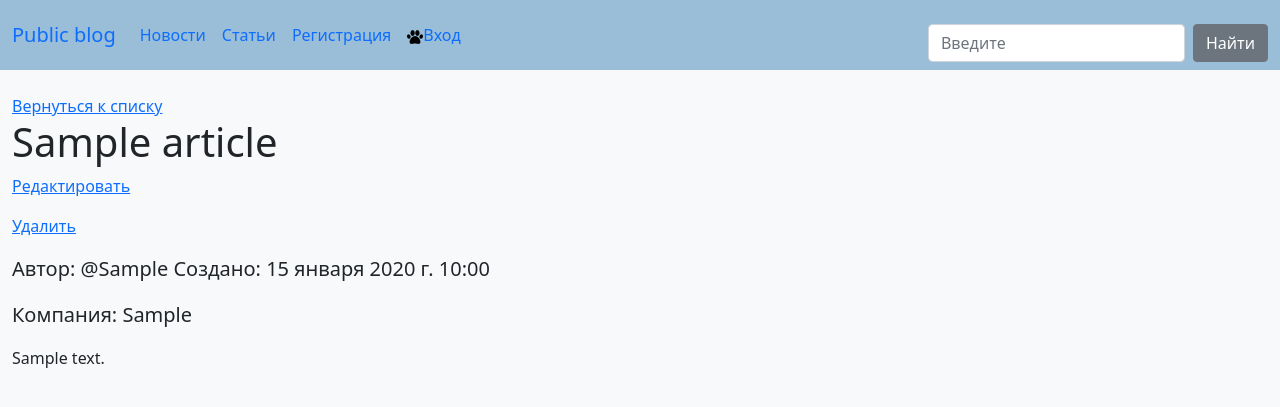
After one commit to Evgeniy-Pavlov/public_blog, a Django app: page /article-detail/1 in a window 1280 px wide. The commit adds this page. Shown: the top 407 px of the page. Run offline with Django 4.2, Linux system fonts and the light colour scheme; tables that the repository leaves empty hold one stand-in row (values such as "Sample post"); some libraries are stand-ins or nearby versions.

Commit message:
добавил формы создания и редактирования статей

```diff
--- a/blog/blog/urls.py
+++ b/blog/blog/urls.py
@@ -15,7 +15,7 @@ Including another URLconf
 """
 from django.contrib import admin
 from django.urls import path, include
-from mainapp.views import RegisterView, UserLoginView, UserLogoutView, UserUpdate, UserDetail, UserPasswordUpdate, ArticleList
+from mainapp.views import RegisterView, UserLoginView, UserLogoutView, UserUpdate, UserDetail, UserPasswordUpdate, ArticleList, ArticleDetail, ArticleCreate, ArticleUpdate
 from django.conf import settings
 from django.conf.urls.static import static
 
@@ -28,5 +28,8 @@ urlpatterns = [
     path('profile/<int:pk>', UserDetail.as_view()),
     path('change-password/<int:pk>', UserPasswordUpdate.as_view()),
     path('', ArticleList.as_view()),
-    path('ckeditor/', include('ckeditor_uploader.urls'))
+    path('ckeditor/', include('ckeditor_uploader.urls')),
+    path('article-detail/<int:pk>', ArticleDetail.as_view()),
+    path('article-create/', ArticleCreate.as_view()),
+    path('article-update/<int:pk>', ArticleUpdate.as_view())
 ] + static(settings.MEDIA_URL, document_root=settings.MEDIA_ROOT)
--- /dev/null
+++ b/blog/mainapp/templates/mainapp/article_detail.html
@@ -0,0 +1,19 @@
+{% extends "base.html" %}
+
+{% block body %}
+<a href="/">Вернуться к списку</a>
+    <h1 class="display-6">{{object.title}}</h1>
+    {% if art.author.id == user.id or user.is_superuser %}
+    <p class="card-text"><a href="/article-update/{{art.id}}">Редактировать</a></p>
+    <p class="card-text"><a href="/article-delete/{{art.id}}">Удалить</a></p>
+    {% endif %}
+    <p class="lead">
+        Автор: @{{object.author.usertag}} Создано: {{object.date_create}}
+      </p>
+      {% if object.author.company %}
+        <p class="lead">
+            Компания: {{object.author.company}}
+        </p>
+      {% endif %}
+    <div class="bd-example-snippet bd-code-snippet"><p>{{object.body | safe}}</p></div>
+{% endblock  %}
--- a/blog/mainapp/templates/mainapp/article_list.html
+++ b/blog/mainapp/templates/mainapp/article_list.html
@@ -4,9 +4,10 @@
 {% for art in object_list %}
     {% if not art.deleted %}
     <div class="card border-light mb-3" style="max-width: auto;">
-        <div class="card-header">@{{art.author.usertag}}</div>
+
 
     <div class="card-body">
+        <div class="lead">@{{art.author.usertag}}</div>
     <a href="/article-detail/{{art.id}}"><h5 class="card-title">{{art.title}}</h5></a>
     {% if art.author.id == user.id or user.is_superuser %}
     <p class="card-text"><a href="/article-update/{{art.id}}">Редактировать</a></p>
--- a/blog/mainapp/views.py
+++ b/blog/mainapp/views.py
@@ -1,7 +1,7 @@
 from django.shortcuts import render
 from django.views.generic import CreateView, UpdateView, DeleteView, DetailView, ListView
 from .models import UserBase, Article
-from .forms import RegisterForm, UpdateUserForm, UpdatePasswordForm
+from .forms import RegisterForm, UpdateUserForm, UpdatePasswordForm, ArticleForm
 from django.contrib.auth.views import LoginView, LogoutView, PasswordChangeView
 
 # Create your views here.
@@ -44,6 +44,30 @@ class UserPasswordUpdate(PasswordChangeView):
     template_name = 'mainapp/change_user_password.html'
     success_url = '/'
 
+
 class ArticleList(ListView):
+    """Представление статей списком."""
     model = Article
     template_name = 'mainapp/article_list.html'
+
+
+class ArticleDetail(DetailView):
+    """Представление статьи для чтения."""
+    model = Article
+    template_name = 'mainapp/article_detail.html'
+
+
+class ArticleCreate(CreateView):
+    """Представление создания статьи."""
+    model = Article
+    form_class = ArticleForm
+    template_name = 'mainapp/article_form.html'
+    success_url = '/'
+
+
+class ArticleUpdate(UpdateView):
+    """Представление редактирования и обновления статьи."""
+    model = Article
+    form_class = ArticleForm
+    template_name = 'mainapp/article_form.html'
+    success_url = '/'
--- a/blog/templates/base.html
+++ b/blog/templates/base.html
@@ -41,7 +41,7 @@
 
           {% if user.is_authenticated %}
 
-          <a class="btn btn-primary" style="margin-left: 5px;" href="/">Создать статью</a>
+          <a class="btn btn-primary" style="margin-left: 5px;" href="/article-create/">Создать статью</a>
           <a class="btn btn-primary" style="margin-left: 5px;" href="/">Создать новость</a>
           {% endif %}
 
```
Also changed, not shown: blog/mainapp/forms.py (+13 -1 lines), blog/mainapp/templates/mainapp/article_form.html (added, +13 -0 lines).
